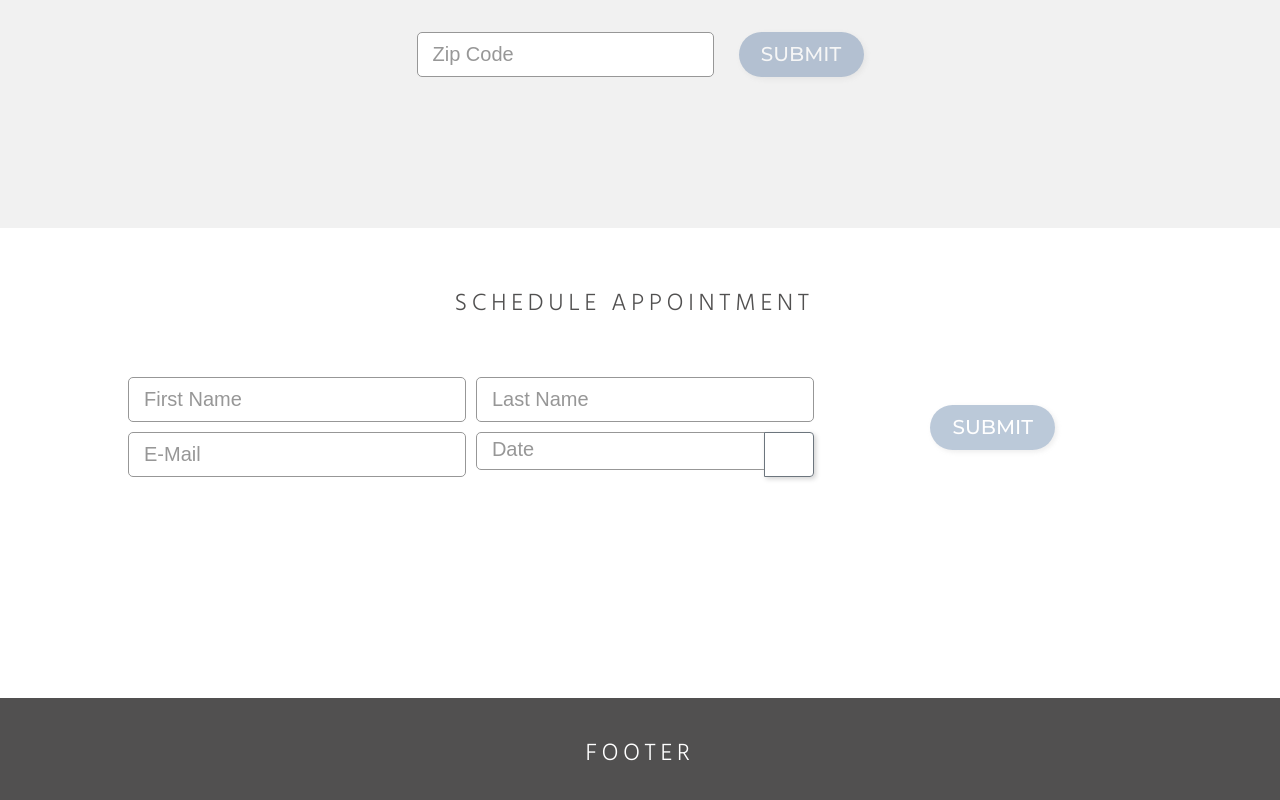
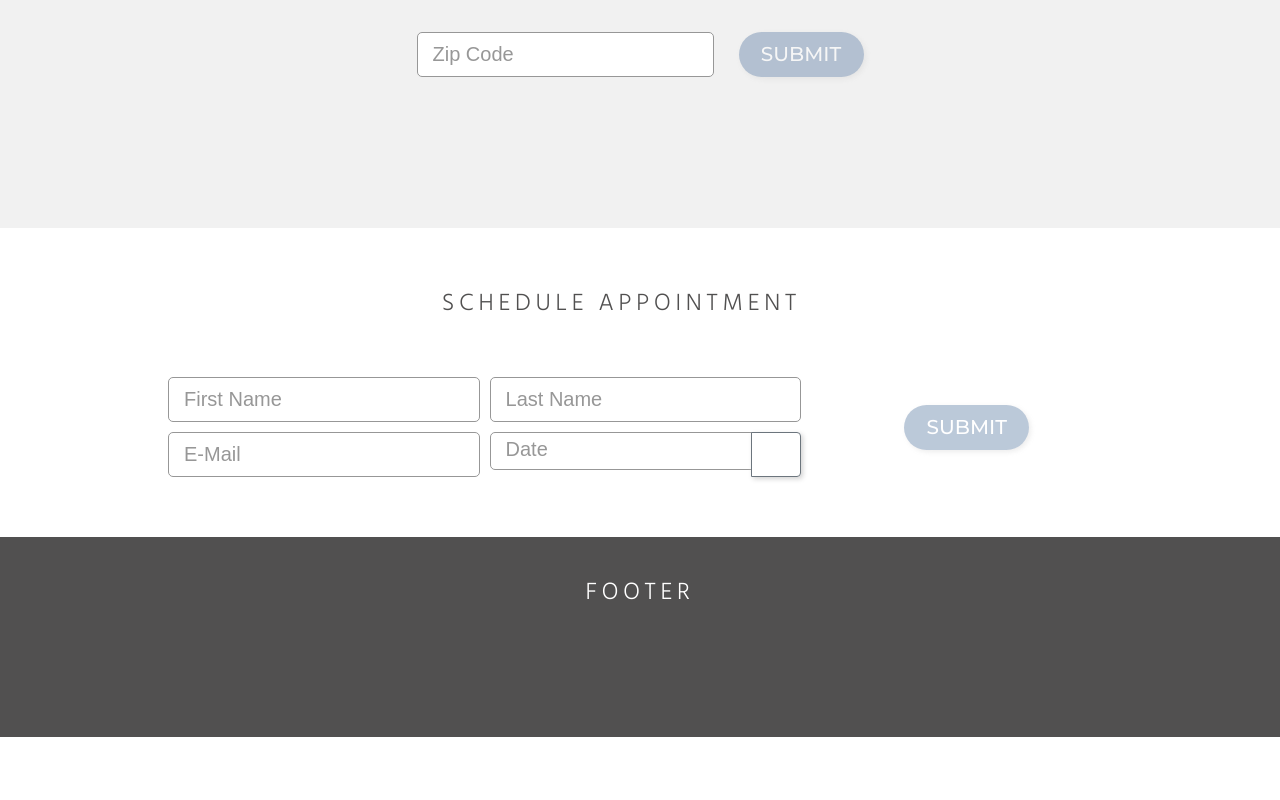
Before and after one commit to mikeekert/realogy-cc, an Angular app: page / in a window 1280 px wide. Shown: the part 1702-2502 px from the top of the page. After the commit the page ends 2439 px from the top, so only its background shows below. Built offline with nearby package versions, Linux system fonts and the light colour scheme; a web font is replaced by a local one.

Commit message:
changing container height

```diff
--- a/src/app/components/appointment/appointment.component.scss
+++ b/src/app/components/appointment/appointment.component.scss
@@ -1,7 +1,7 @@
 .appointment {
-  width: 100%;
-  height: 400px;
-  margin: 10px 0 60px;
+  width: auto;
+  height: auto;
+  margin: 10px 50px 60px;
 }
 
 .appointment__header {
```
